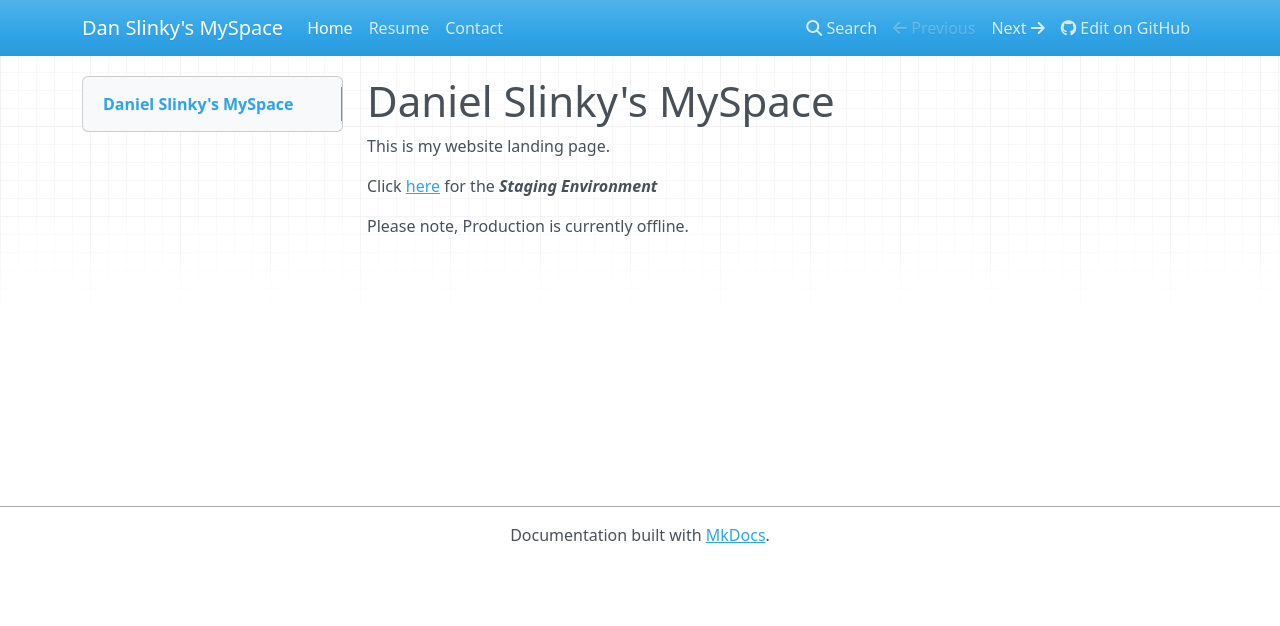
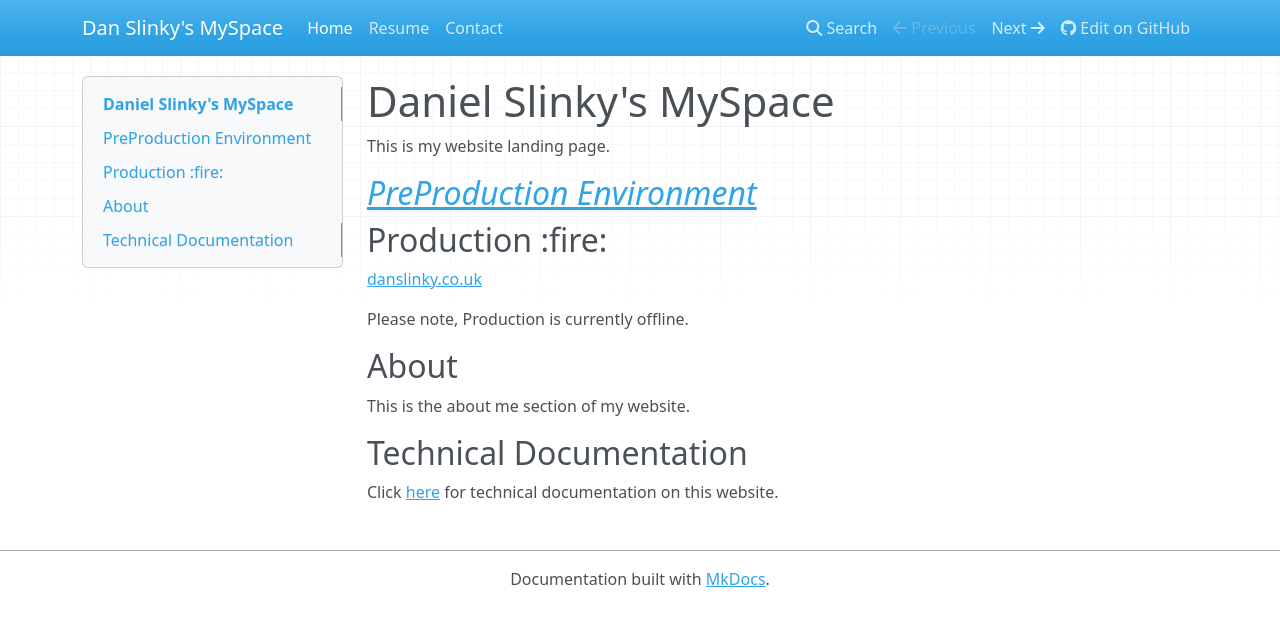
Before and after one commit to danslinky/danslinky.co.uk, an MkDocs documentation site: the page built from docs/index.md, in a window 1280 px wide. Shown: the top 626 px of the page. Built offline with MkDocs 1.6.1, drawn with Linux system fonts in a browser that asks for light colours; nearby versions of some CDN libraries.

Commit message:
Update mkdocs homepage

```diff
--- a/docs/index.md
+++ b/docs/index.md
@@ -2,6 +2,18 @@
 
 This is my website landing page.
 
-Click [here](https://danslinky.github.io/danslinky.co.uk/) for the _**Staging Environment**_
+## _**[PreProduction Environment](https://danslinky.github.io/danslinky.co.uk/)**_
+
+## Production :fire:
+
+[danslinky.co.uk](https://danslinky.co.uk)
 
 Please note, Production is currently offline.
+
+## About
+
+This is the about me section of my website.
+
+## Technical Documentation
+
+Click [here](rtfm.md) for technical documentation on this website.
```
Also changed, not shown: docs/rtfm.md (added, +7 -0 lines).
